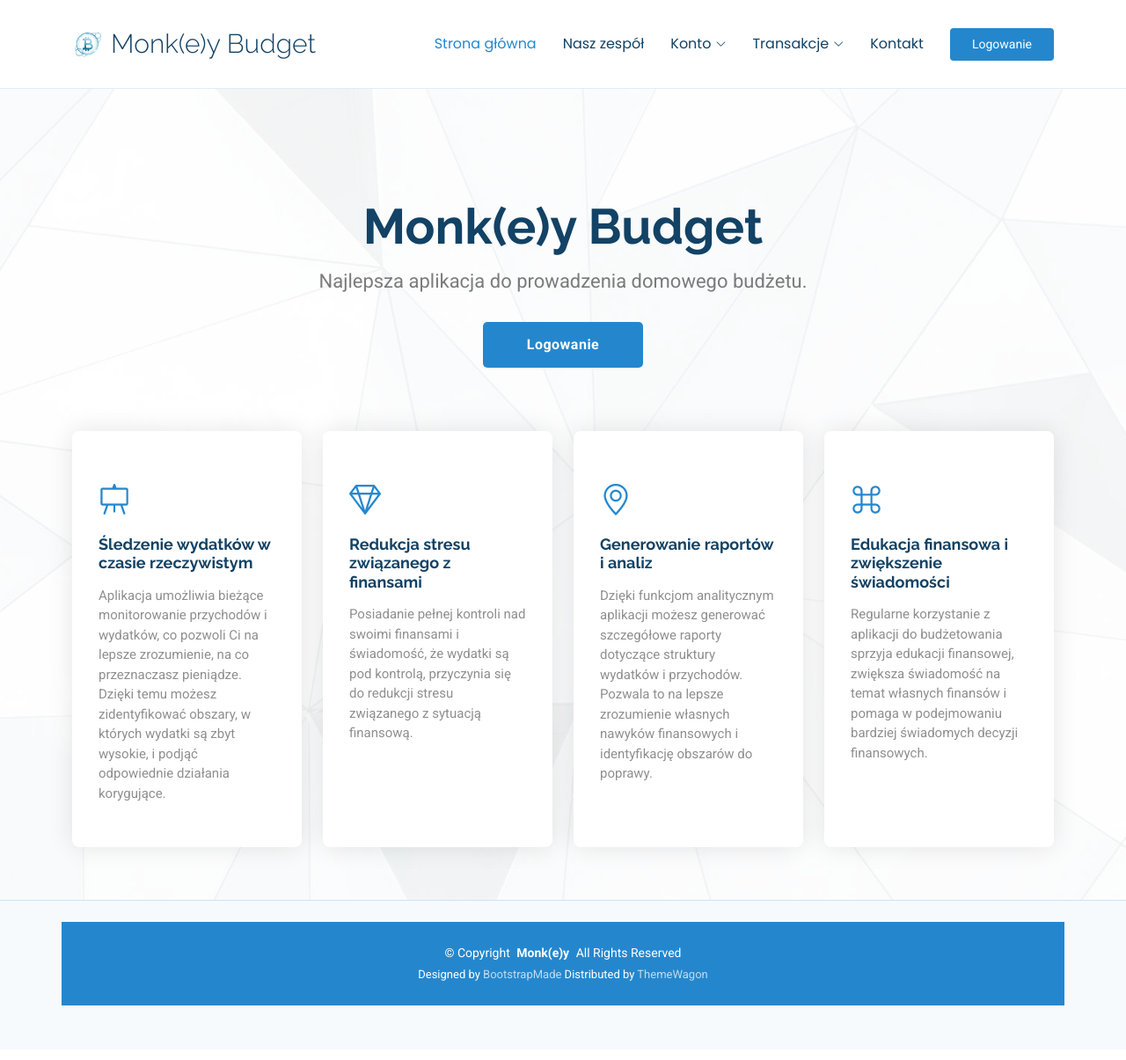
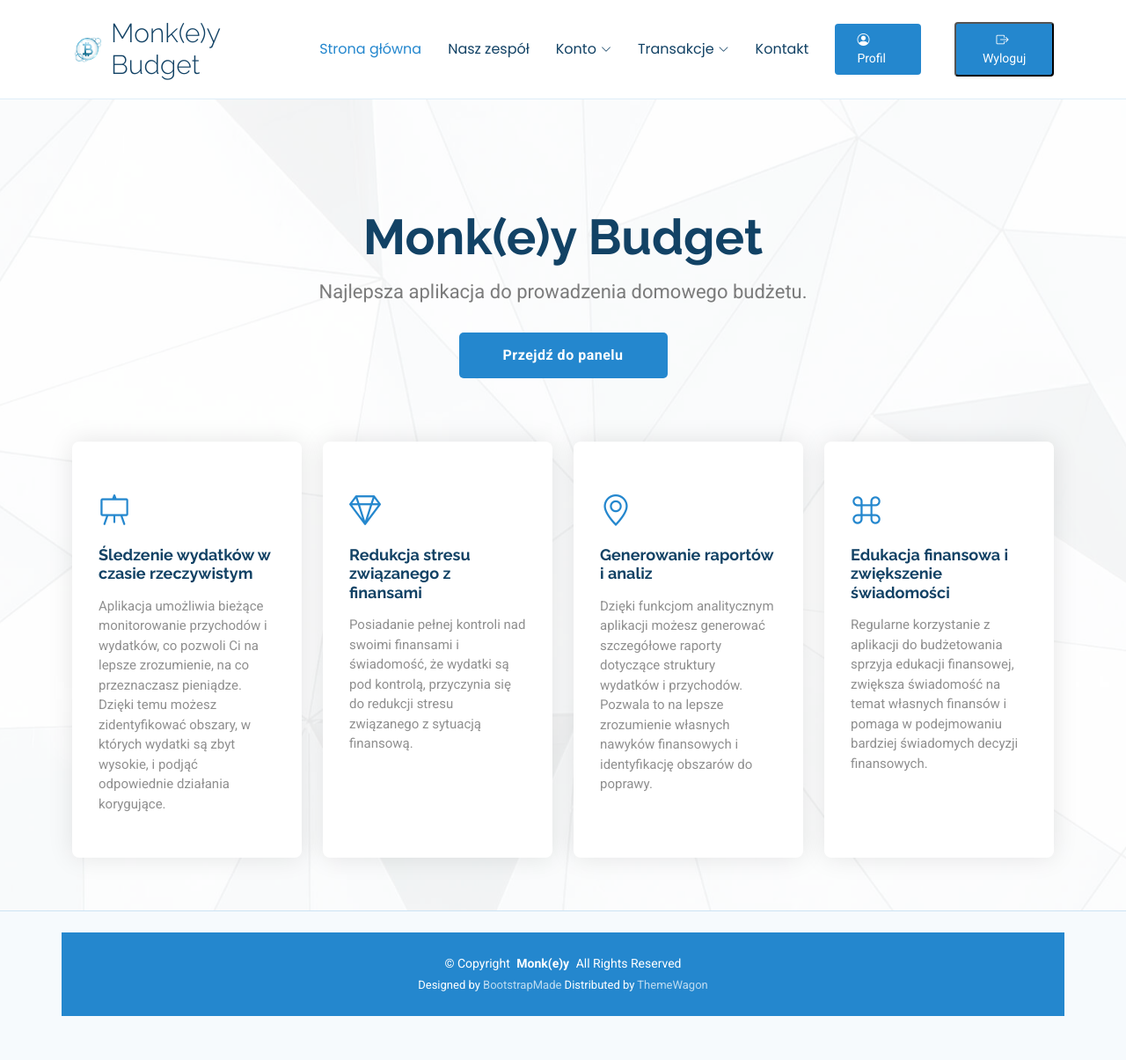
Before and after one commit to infoshareacademy/jpydzr6-monkeys, a Django app: page / in a window 1280 px wide. Shown: the whole page at 88% size. Before the commit the page ends 1143 px from the top, so only its background shows below. Run offline with Django 5.2, Linux system fonts and the light colour scheme; the visitor is signed in with stand-in values (Sample User, id 1); some libraries are stand-ins or nearby versions.

Commit message:
addopt user profile in new templates

```diff
--- a/monkeys/monkey_budget/templates/base.html
+++ b/monkeys/monkey_budget/templates/base.html
@@ -75,7 +75,21 @@
         <i class="mobile-nav-toggle d-xl-none bi bi-list"></i>
       </nav>
 
-      <a class="btn-getstarted" href="#about">Logowanie</a>
+      {% if request.user.is_authenticated %}
+        <div class="d-flex align-items-center">
+          <a class="btn-getstarted me-2" href="{% url 'monkey_budget:profile' %}">
+            <i class="bi bi-person-circle me-1"></i>{% trans "Profil" %}
+          </a>
+          <form method="post" action="{% url 'monkey_budget:logout' %}" class="d-inline">
+            {% csrf_token %}
+            <button type="submit" class="btn-getstarted">
+              <i class="bi bi-box-arrow-right me-1"></i>{% trans "Wyloguj" %}
+            </button>
+          </form>
+        </div>
+      {% else %}
+        <a class="btn-getstarted" href="{% url 'monkey_budget:login' %}">{% trans "Logowanie" %}</a>
+      {% endif %}
 
     </div>
   </header>
--- a/monkeys/monkey_budget/templates/home.html
+++ b/monkeys/monkey_budget/templates/home.html
@@ -1,5 +1,6 @@
 {% extends 'base.html' %}
 {% load static %}
+{% load i18n %}
 
 {% block content %}
         <!-- Welcome Section -->
@@ -15,7 +16,11 @@
                 </div>
               </div>
               <div class="text-center" data-aos="zoom-out" data-aos-delay="100">
-                <a href="#about" class="btn-get-started">Logowanie</a>
+                {% if request.user.is_authenticated %}
+                  <a href="{% url 'monkey_budget:dashboard' %}" class="btn-get-started">{% trans "Przejdź do panelu" %}</a>
+                {% else %}
+                  <a href="{% url 'monkey_budget:login' %}" class="btn-get-started">{% trans "Logowanie" %}</a>
+                {% endif %}
               </div>
 
               <div class="row gy-4 mt-5">
--- a/monkeys/monkey_budget/urls.py
+++ b/monkeys/monkey_budget/urls.py
@@ -18,7 +18,10 @@ urlpatterns = [
     path('transakcje/edytuj/<int:transaction_id>', views.transaction_update_view, name='edytuj-transakcje'),
     path('transakcje/lista/', views.transaction_list, name='lista-transakcji'),
     path('users/login/', views.CustomLoginView.as_view(), name='login'),
-    path('users/logout/', auth_views.LogoutView.as_view(template_name='users/logout.html', http_method_names=['get', 'post']), name='logout'),
+    path('users/logout/', auth_views.LogoutView.as_view(
+        next_page='monkey_budget:home',
+        template_name='users/logout.html',
+    ), name='logout'),
     path('users/register/', views.register, name='register'),
     path('users/profile/', views.profile, name='profile'),
     path('users/password/', auth_views.PasswordChangeView.as_view(
--- a/monkeys/monkey_budget/views.py
+++ b/monkeys/monkey_budget/views.py
@@ -100,10 +100,10 @@ def activate_account(request, uidb64, token):
         user.is_active = True
         user.save()
         messages.success(request, _('Your account has been activated! You can now log in.'))
-        return redirect('login')
+        return redirect('monkey_budget:login')
     else:
         messages.error(request, _('The activation link is invalid or expired.'))
-        return redirect('login')
+        return redirect('monkey_budget:login')
 
 def password_reset_request(request):
     """View for requesting a password reset via email"""
@@ -138,7 +138,7 @@ def password_reset_request(request):
                 )
 
                 messages.success(request, _('We have sent a password reset link to your email.'))
-                return redirect('login')
+                return redirect('monkey_budget:login')
             except User.DoesNotExist:
                 messages.error(request, _('No user found with the given email address.'))
     else:
@@ -161,14 +161,14 @@ def password_reset_confirm(request, uidb64, token):
                 user.set_password(form.cleaned_data['new_password1'])
                 user.save()
                 messages.success(request, 'Hasło zostało zmienione! Możesz się teraz zalogować.')
-                return redirect('login')
+                return redirect('monkey_budget:login')
         else:
             form = SetPasswordForm()
 
         return render(request, 'users/password_reset_confirm.html', {'form': form})
     else:
         messages.error(request, 'Link do resetowania hasła jest nieprawidłowy lub wygasł.')
-        return redirect('login')
+        return redirect('monkey_budget:login')
 
 def magic_link_request(request):
     """View for requesting a magic login link via email"""
@@ -182,7 +182,7 @@ def magic_link_request(request):
 
                 if not users.exists():
                     messages.error(request, _('No active user found with the given email address.'))
-                    return redirect('login')
+                    return redirect('monkey_budget:login')
 
                 # Send magic link to all matching users
                 current_site = get_current_site(request)
@@ -210,10 +210,10 @@ def magic_link_request(request):
                     )
 
                 messages.success(request, _('We have sent a login link to your email.'))
-                return redirect('login')
+                return redirect('monkey_budget:login')
             except Exception as e:
                 messages.error(request, _('An error occurred while sending the login link.'))
-                return redirect('login')
+                return redirect('monkey_budget:login')
     else:
         form = MagicLinkLoginForm()
 
@@ -230,12 +230,10 @@ def magic_link_login(request, uidb64, token):
     if user is not None and magic_link_token.check_token(user, token):
         login(request, user)
         messages.success(request, _('Welcome, %(first_name)s! You have been successfully logged in.') % {'first_name': user.first_name})
-        return redirect('dashboard')
+        return redirect('monkey_budget:dashboard')
     else:
         messages.error(request, _('The login link is invalid or expired.'))
-        return redirect('login')
-
-@login_required
+        return redirect('monkey_budget:login')
 
 def home(request):
     return render(request, 'home.html')
@@ -246,6 +244,7 @@ def team(request):
 def contact(request):
     return render (request, 'contact.html')
 
+@login_required
 def dashboard(request):
     all_accounts = MoneyAccount.objects.filter(user_id=request.user.id).order_by('name')
     context = {'accounts': all_accounts}
@@ -486,7 +485,7 @@ def resend_activation_email(request):
                 )
 
                 messages.success(request, _('Activation email has been resent. Please check your inbox.'))
-                return redirect('login')
+                return redirect('monkey_budget:login')
             except User.DoesNotExist:
                 messages.error(request, _('No inactive account found with this email address.'))
     else:
```
